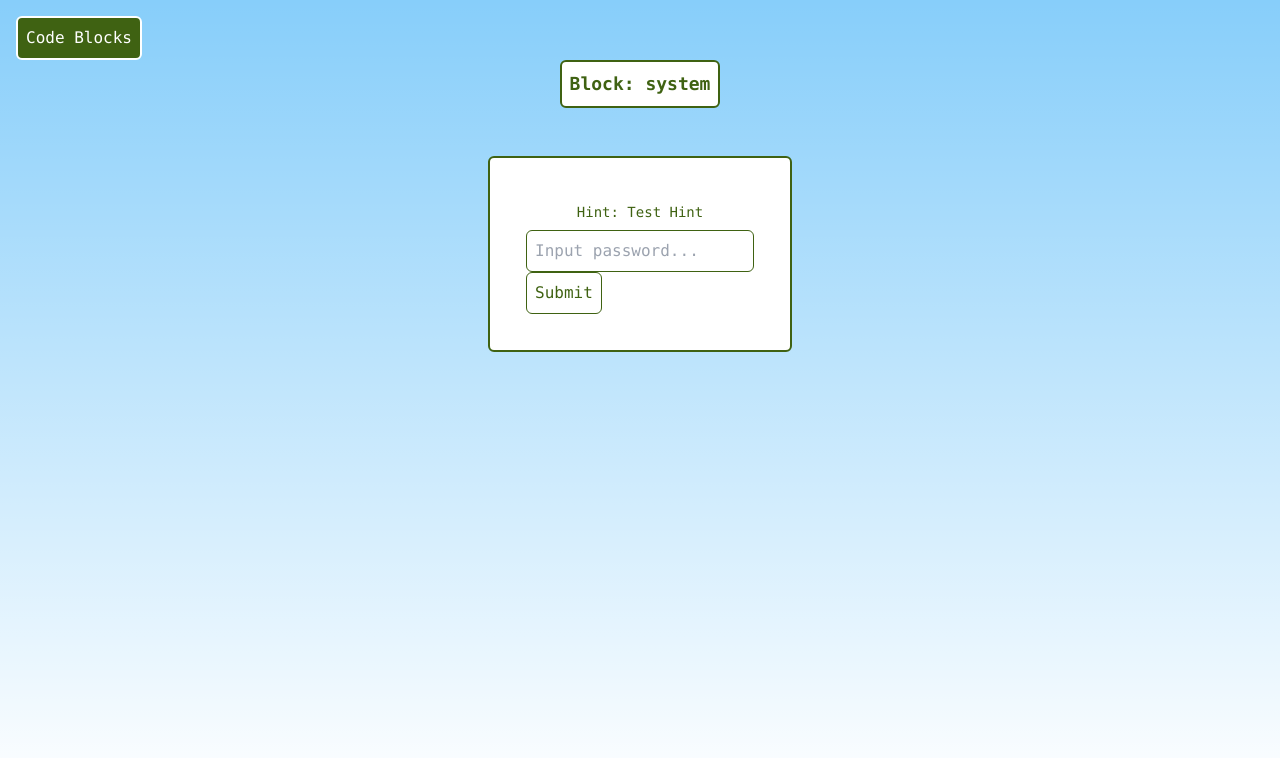
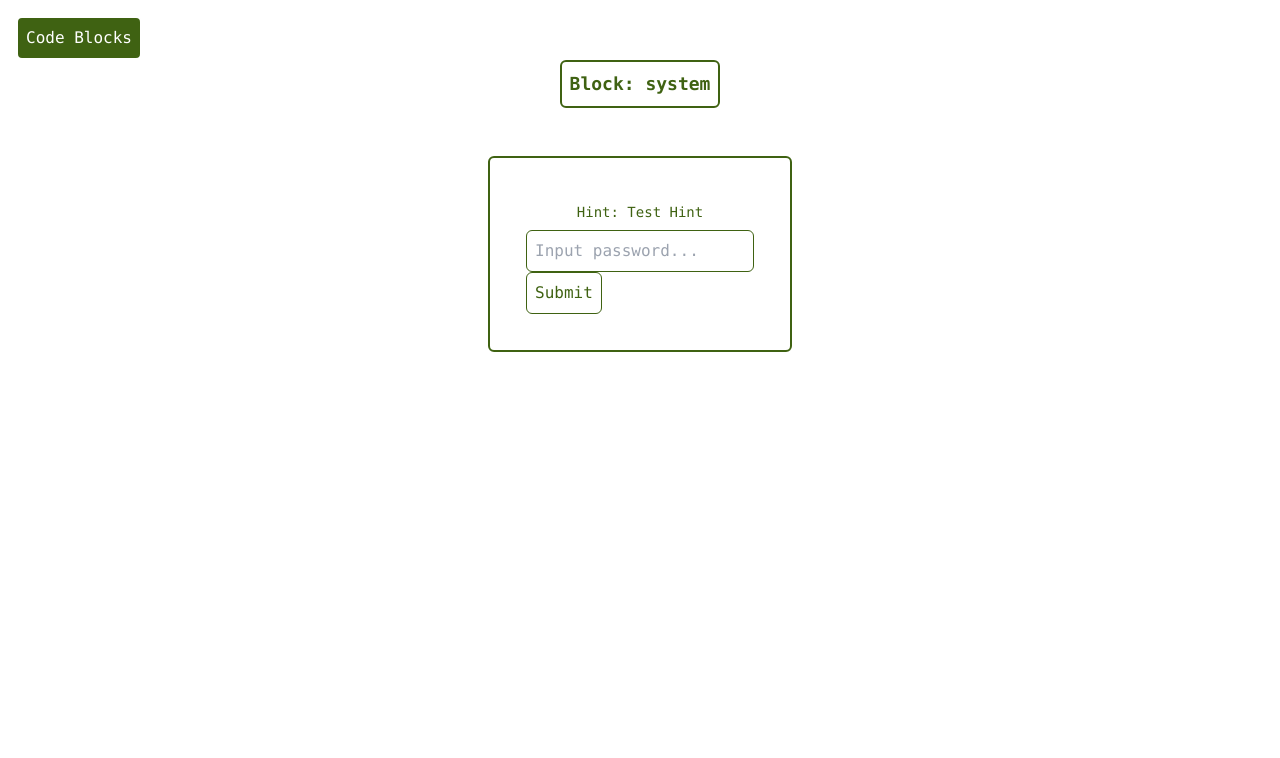
Before and after one commit to dylanvu/ICSSC-Brain-Games-2024-Code-Blocks, a Next.js app: page /system in a window 1280 px wide. Shown: the top 758 px of the page. Built offline with nearby package versions, Linux system fonts and the light colour scheme.

Commit message:
fix spacing, add use client, and remove dark mode styling

```diff
--- a/src/app/globals.css
+++ b/src/app/globals.css
@@ -2,7 +2,7 @@
 @tailwind components;
 @tailwind utilities;
 
-:root {
+/* :root {
   --foreground-rgb: 0, 0, 0;
   --background-start-rgb: 135, 206, 250;
   --background-end-rgb: 255, 255, 255;
@@ -24,4 +24,4 @@ body {
       rgb(var(--background-end-rgb))
     )
     rgb(var(--background-start-rgb));
-}
+} */
--- a/src/components/passwordInput.tsx
+++ b/src/components/passwordInput.tsx
@@ -1,3 +1,4 @@
+'use client'
 import React, { useState } from "react";
 import { redirect } from 'next/navigation'
 
@@ -32,7 +33,7 @@ export default function PasswordInputPage(props: { codeBlock: string, key: strin
             if (response.ok) {
                 sessionStorage.setItem('passwordToken', password);
                 setStatus('success');
-          redirect(`../app/${props.codeBlock}/location`); // Redirect user to location page
+                redirect(`/${props.codeBlock}/location`); // Redirect user to location page
             } else {
                 setStatus('fail');
                 setIncorrect('Incorrect. Please try again.')
```
Lines whose indentation alone changed are shown as unchanged.
